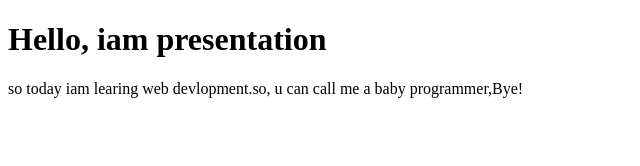
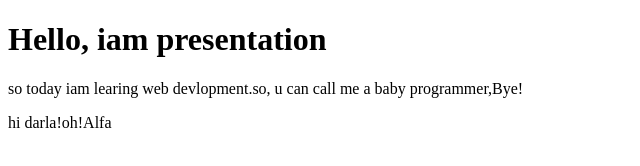
Before and after one commit to TasniyaTufa/01, a plain HTML site: page index.html in a window 1280 px wide. Shown: the whole page, without its empty margins (0-640 px from the left). Drawn offline with Linux system fonts and the light colour scheme.

Commit message:
Update index.html

```diff
--- a/index.html
+++ b/index.html
@@ -9,5 +9,6 @@
 <body>
     <h1>Hello, iam presentation</h1>
     <p>so today iam learing web devlopment.so, u can call me a baby programmer,Bye!</p>
+    <p>hi darla!oh!Alfa</p>
 </body>
 </html>
```
